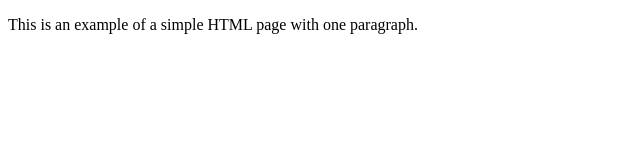
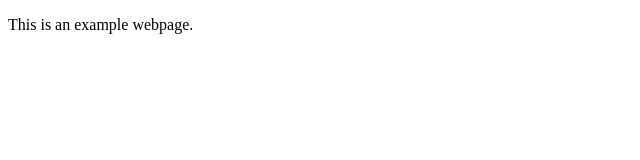
Before and after one commit to MaxFdev/MaxFdev.github.io, a plain HTML site: page index.html in a window 1280 px wide. Shown: the whole page, without its empty margins (0-640 px from the left). Drawn offline with Linux system fonts and the light colour scheme.

Commit message:
Update index.html

```diff
--- a/index.html
+++ b/index.html
@@ -1,8 +1,8 @@
 <!DOCTYPE html>
 <html>
     <head>
-        <title>Example</title>
+        <title>Max's Website</title>
     </head>
     <body>
-        <p>This is an example of a simple HTML page with one paragraph.</p>
+        <p>This is an example webpage.</p>
     </body>
```
